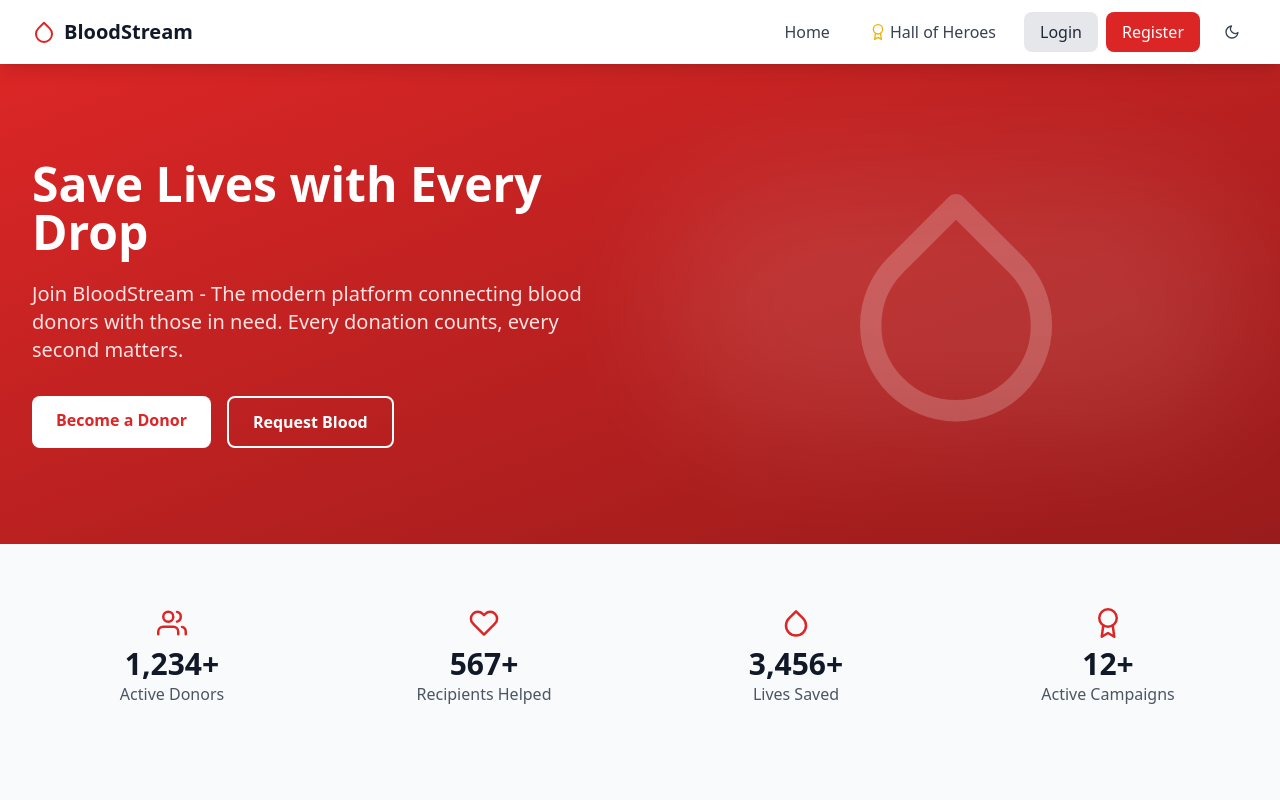
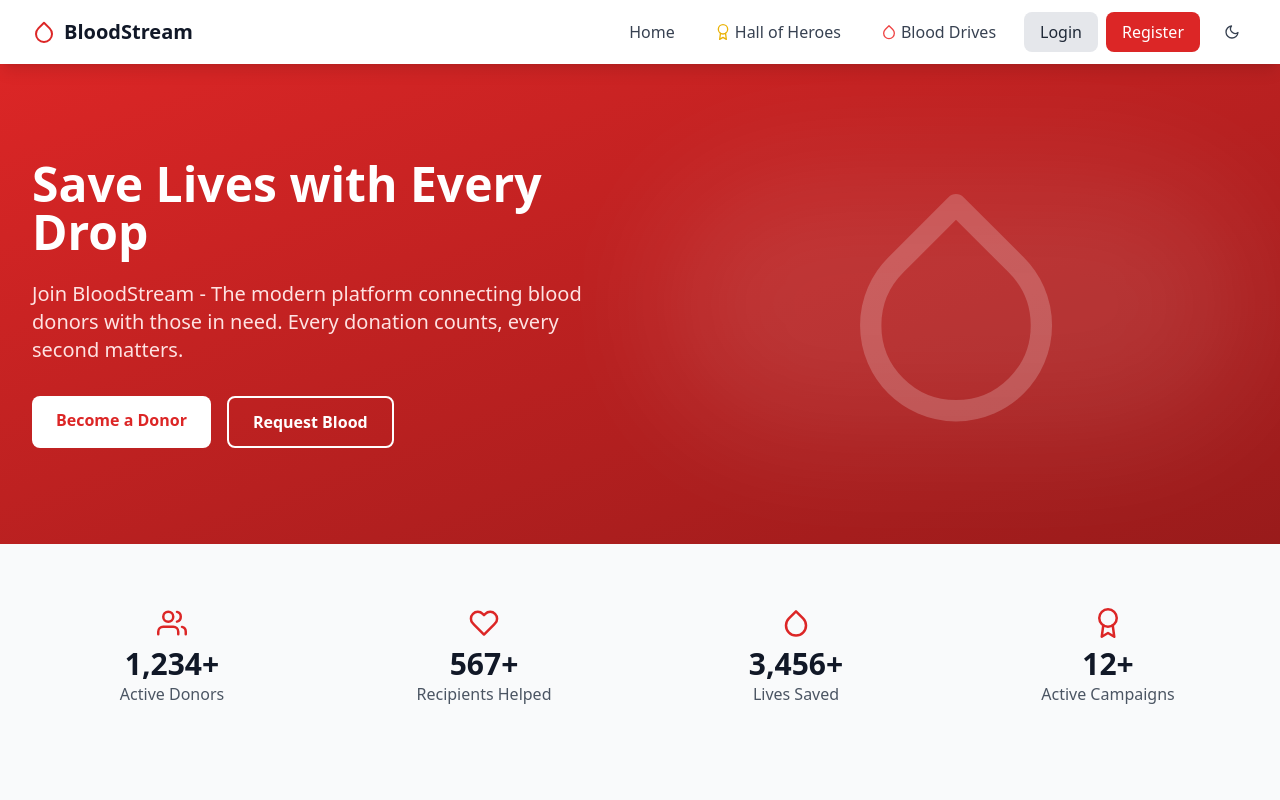
Before and after one commit to DeepakReddy215/Blood_Stream-lm-forntend, a React (Vite) app: page / in a window 1280 px wide. Shown: the top 800 px of the page. Built offline with nearby package versions, Linux system fonts and the light colour scheme.

Commit message:
feat: Add Blood Drives route and navigation links

```diff
--- a/src/App.jsx
+++ b/src/App.jsx
@@ -13,6 +13,7 @@ import DeliveryDashboard from './components/dashboards/DeliveryDashboard';
 import AdminDashboard from './components/dashboards/AdminDashboard';
 import HallOfHeroes from './pages/HallOfHeroes';
 import PublicCard from './pages/PublicCard';
+import VirtualBloodDrive from './components/bloodDrive/VirtualBloodDrive';
 
 function App() {
   return (
@@ -27,6 +28,7 @@ function App() {
               <Route path="/register" element={<Register />} />
               <Route path="/heroes" element={<HallOfHeroes />} />
               <Route path="/card/:userId" element={<PublicCard />} />
+              <Route path="/blood-drives" element={<VirtualBloodDrive />} />
 
               <Route element={<ProtectedRoute allowedRoles={['donor']} />}>
                 <Route path="/donor-dashboard" element={<DonorDashboard />} />
--- a/src/components/common/Navbar.jsx
+++ b/src/components/common/Navbar.jsx
@@ -43,6 +43,10 @@ const Navbar = () => {
             <Link to="/heroes" className="text-gray-700 dark:text-gray-300 hover:text-red-600 px-3 py-2 flex items-center gap-1">
               <FiAward className="text-yellow-500" />
               Hall of Heroes
+            </Link>
+            <Link to="/blood-drives" className="text-gray-700 dark:text-gray-300 hover:text-red-600 px-3 py-2 flex items-center gap-1">
+              <FiDroplet className="text-red-500" />
+              Blood Drives
             </Link>
 
             {user ? (
@@ -126,6 +130,13 @@ const Navbar = () => {
               >
                 Hall of Heroes
               </Link>
+              <Link
+                to="/blood-drives"
+                className="block px-3 py-2 text-gray-700 dark:text-gray-300 hover:text-red-600"
+                onClick={() => setIsMenuOpen(false)}
+              >
+                Blood Drives
+              </Link>
 
               {user ? (
                 <>
```
